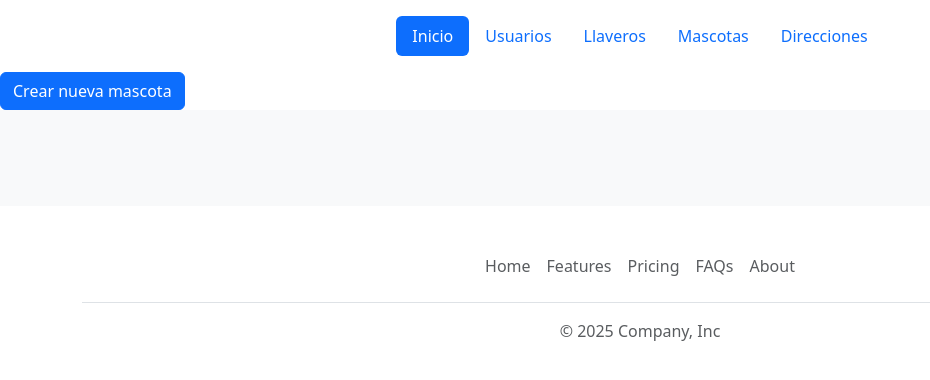
After one commit to prieto-cristian/patas-seguras, a Django app: page /mascotas/ in a window 1280 px wide. The commit adds this page. Shown: the top 380 px of the page, without its empty margins (0-930 px from the left). Run offline with Django 5.2, Linux system fonts and the light colour scheme; data that the repository does not hold is empty.

Commit message:
Agregar funcionalidades de crear, listar, actualizar mascotas

```diff
--- a/llaveros/urls.py
+++ b/llaveros/urls.py
@@ -1,10 +1,15 @@
 from django.urls import path
 from .views import (inicio, UsuarioListView, UsuarioCreateView,
-                    UsuarioUpdateView)
+                    UsuarioUpdateView, MascotaListView, MascotaCreateView,
+                    MascotaUpdateView)
 
 urlpatterns = [
     path("", inicio, name='inicio'),
     path("usuarios/", UsuarioListView.as_view(), name="listar_usuarios"),
     path("usuarios/crear/", UsuarioCreateView.as_view(), name="crear_usuario"),
     path('usuarios/modificar/<pk>/', UsuarioUpdateView.as_view(), name="modificar_usuario"),
+
+    path("mascotas/", MascotaListView.as_view(), name="listar_mascotas"),
+    path("mascotas/crear/", MascotaCreateView.as_view(), name="crear_mascota"),
+    path("mascotas/modificar/<pk>/", MascotaUpdateView.as_view(), name="modificar_mascota"),
 ]
--- a/llaveros/views.py
+++ b/llaveros/views.py
@@ -2,8 +2,8 @@ from django.http import HttpResponse
 from django.shortcuts import render
 from django.urls import reverse_lazy
 from django.views.generic import CreateView, ListView, UpdateView
-from .forms import UsuarioForm
-from .models import Usuario
+from .forms import UsuarioForm, MascotaForm
+from .models import Usuario, Mascota
 
 # Create your views here.
 
@@ -29,3 +29,23 @@ class UsuarioUpdateView(UpdateView):
     form_class = UsuarioForm
     template_name = 'usuario_modificacion.html'
     success_url = reverse_lazy('listar_usuarios')
+
+
+class MascotaListView(ListView):
+    model = Mascota
+    template_name = "mascota_listado.html"
+    context_object_name = "mascotas"
+
+
+class MascotaCreateView(CreateView):
+    model = Mascota
+    form_class = MascotaForm
+    template_name = "mascota_formulario.html"
+    success_url = reverse_lazy("listar_mascotas")
+
+
+class MascotaUpdateView(UpdateView):
+    model = Mascota
+    form_class = MascotaForm
+    template_name = "mascota_modificacion.html"
+    success_url = reverse_lazy("listar_mascotas")
--- a/templates/index.html
+++ b/templates/index.html
@@ -9,7 +9,10 @@
     {% include 'navbar.html' %}
     {% block usuario_listado %}{% endblock %}
     {% block usuario_creacion %}{% endblock %}
-    {% block usuario_modificacion %}{% endblock %}
+
+    {% block mascota_listado %}{% endblock %}
+    {% block mascota_creacion %}{% endblock %}
+
     {% include 'footer.html' %}
 <script src="https://cdn.jsdelivr.net/npm/bootstrap@5.3.8/dist/js/bootstrap.bundle.min.js" integrity="sha384-FKyoEForCGlyvwx9Hj09JcYn3nv7wiPVlz7YYwJrWVcXK/BmnVDxM+D2scQbITxI" crossorigin="anonymous"></script>
 </body>
--- /dev/null
+++ b/templates/mascota_listado.html
@@ -0,0 +1,33 @@
+{% extends 'index.html' %}
+{% block mascota_listado %}
+<main>
+
+<a href="{% url 'crear_mascota' %}" class="btn btn-primary">Crear nueva mascota</a>
+<div class="album py-5 bg-body-tertiary">
+    <div class="container">
+        <div class="row row-cols-1 row-cols-sm-2 row-cols-md-3 g-3">
+            {% for mascota in mascotas %}
+            <a class="col" href="{% url 'modificar_mascota' mascota.pk %}">
+                <div class="card shadow-sm"> <svg aria-label="Placeholder: Thumbnail"
+                        class="bd-placeholder-img card-img-top" height="225" preserveAspectRatio="xMidYMid slice"
+                        role="img" width="100%" xmlns="http://www.w3.org/2000/svg">
+                        <title>Placeholder</title>
+                        <rect width="100%" height="100%" fill="#55595c"></rect><text x="50%" y="50%" fill="#eceeef"
+                            dy=".3em">Thumbnail</text>
+                    </svg>
+                    <div class="card-body">
+                        <p class="card-text">{{ mascota.nombre }}</p>
+                        <p class="card-text">{{ mascota.estado }}</p>
+                        <p class="card-text">{{ mascota.imagen }}</p>
+                        <p class="card-text">{{ mascota.usuario.nombre }}</p>
+
+                    </div>
+                </div>
+            </a>
+            {% endfor %}
+        </div>
+    </div>
+</div>
+</main>
+
+{% endblock mascota_listado %}
--- /dev/null
+++ b/templates/mascota_modificacion.html
@@ -0,0 +1,2 @@
+{% extends 'mascota_formulario.html' %}
+{% block mascota_modificacion %}Actualizar{% endblock mascota_modificacion %}
--- a/templates/navbar.html
+++ b/templates/navbar.html
@@ -4,7 +4,7 @@
             <li class="nav-item"><a href="{% url 'inicio' %}" class="nav-link active" aria-current="page">Inicio</a></li>
             <li class="nav-item"><a href="{% url 'listar_usuarios' %}" class="nav-link">Usuarios</a></li>
             <li class="nav-item"><a href="#" class="nav-link">Llaveros</a></li>
-            <li class="nav-item"><a href="#" class="nav-link">Mascotas</a></li>
+            <li class="nav-item"><a href="{% url 'listar_mascotas' %}" class="nav-link">Mascotas</a></li>
             <li class="nav-item"><a href="#" class="nav-link">Direcciones</a></li>
         </ul>
     </header>
```
Also changed, not shown: llaveros/forms.py (+7 -1 lines), templates/mascota_formulario.html (added, +13 -0 lines).
